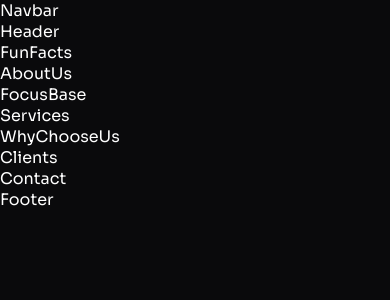
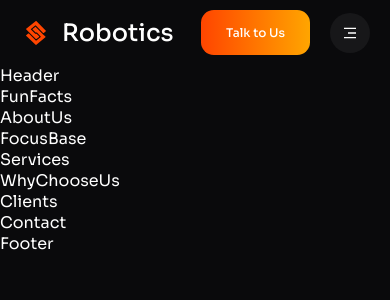
Before and after one commit to freetimezp/js-portfolio-86-robotics, a React (Vite) app: page / in a window 390 px wide. Shown: the top 300 px of the page. Built offline with nearby package versions, Linux system fonts and the light colour scheme.

Commit message:
03. js-portfolio-86-robotics. Navbar components.

```diff
--- /dev/null
+++ b/src/components/logo/Logo.jsx
@@ -0,0 +1,17 @@
+import React from 'react';
+import './logo.css';
+
+import { LiaStaylinked } from 'react-icons/lia';
+
+const Logo = () => {
+    return (
+        <div className='logo__container'>
+            <LiaStaylinked className='icon' />
+            <h1 className='name'>
+                Robotics
+            </h1>
+        </div>
+    );
+}
+
+export default Logo;
--- /dev/null
+++ b/src/components/logo/logo.css
@@ -0,0 +1,14 @@
+.logo__container {
+    display: flex;
+    align-items: center;
+    gap: 10px;
+}
+
+.logo__container .icon {
+    font-size: 2rem;
+    color: var(--color-primary);
+}
+
+.logo__container .name {
+    font-size: 1.5rem;
+}
--- a/src/components/navbar/Navbar.jsx
+++ b/src/components/navbar/Navbar.jsx
@@ -1,11 +1,55 @@
-import React from 'react';
+import React, { useState } from 'react';
+import { Link } from 'react-scroll';
 import './navbar.css';
 
+import { FaTimes } from 'react-icons/fa';
+import { RiMenu3Fill } from 'react-icons/ri';
+
+import Logo from "../logo/Logo";
+
+import { menus } from "../../data";
+
 const Navbar = () => {
+    const [open, setOpen] = useState(false);
+
     return (
-        <div>
-            Navbar
-        </div>
+        <nav className='navbar'>
+            <Logo />
+
+            <div className={`column hamburger ${open && 'visible'}`}>
+                <div className="menu__group">
+                    <div
+                        className="icon__container cancel__btn"
+                        onClick={() => setOpen(!open)}
+                    >
+                        <FaTimes />
+                    </div>
+
+                    {menus.map((menu, index) => (
+                        <Link
+                            to={menu.routeId}
+                            key={index}
+                            className='item'
+                            activeClass='text__gradient'
+                            smooth={true}
+                            spy={true}
+                            offset={-70}
+                            onClick={() => setOpen(false)}
+                        >
+                            {menu.name}
+                        </Link>
+                    ))}
+                </div>
+            </div>
+            <div className="column">
+                <Link to="contact" className='btn btn__primary contact__btn'>
+                    Talk to Us
+                </Link>
+                <div className="icon__container menu__btn" onClick={() => setOpen(!open)}>
+                    <RiMenu3Fill />
+                </div>
+            </div>
+        </nav>
     );
 }
 
--- a/src/components/navbar/navbar.css
+++ b/src/components/navbar/navbar.css
@@ -0,0 +1,73 @@
+.navbar {
+    display: flex;
+    align-items: center;
+    justify-content: space-between;
+    padding: 10px 20px;
+    gap: 20px;
+    position: sticky;
+    top: 0;
+    z-index: 200;
+    background: var(--color-ui-primary);
+}
+
+.navbar .column,
+.navbar .column .menu__group {
+    display: flex;
+    align-items: center;
+    gap: 20px;
+}
+
+.navbar .column .menu__group .item {
+    color: var(--color-muted);
+    transition: var(--transition);
+    cursor: pointer;
+}
+
+.navbar .column .menu__group .item:hover {
+    color: var(--color-text);
+}
+
+.navbar .cancel__btn,
+.navbar .menu__btn {
+    display: none;
+}
+
+@media (max-width: 900px) {
+    .navbar .hamburger {
+        position: fixed;
+        height: 0;
+        top: 0;
+        left: 0;
+        z-index: 210;
+        width: 100%;
+        display: block;
+        overflow: hidden;
+        background: var(--color-ui-primary);
+        transition: var(--transition);
+    }
+
+    .navbar .hamburger.visible {
+        height: 100%;
+    }
+
+    .navbar .menu__group {
+        flex-direction: column;
+        align-items: stretch;
+        padding-top: 50px;
+    }
+
+    .navbar .menu__group .item {
+        text-align: center;
+    }
+
+    .navbar .cancel__btn,
+    .navbar .menu__btn {
+        display: flex;
+    }
+}
+
+@media (max-width: 360px) {
+    .navbar .contact__btn {
+        display: none;
+    }
+}
```
